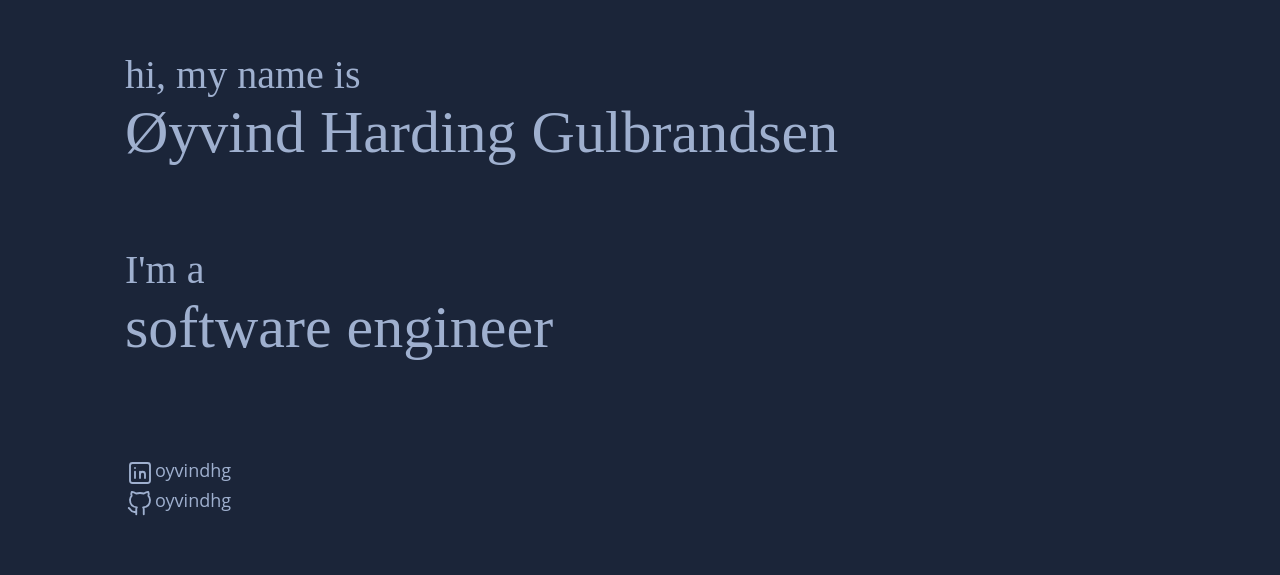
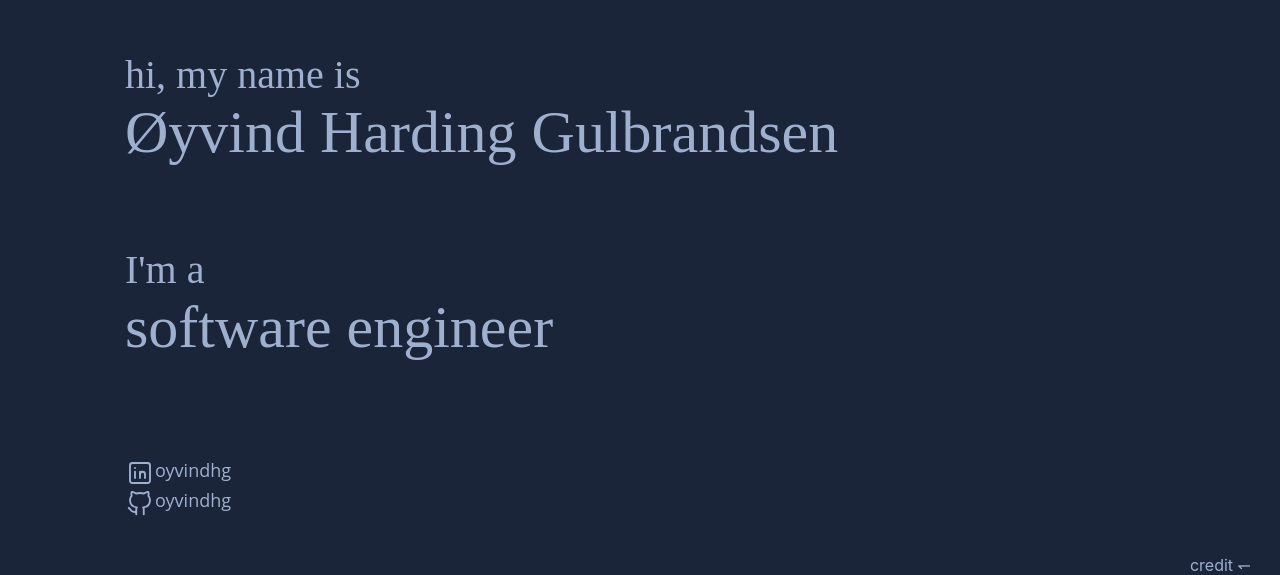
Before and after one commit to oyvindhg/oyvindhg.github.io, a React (Create React App) app: page / in a window 1280 px wide. Shown: the part 274-849 px from the top of the page. Before the commit the page ends 800 px from the top, so only its background shows below. Built offline with nearby package versions, Linux system fonts and the light colour scheme.

Commit message:
Add credits
Also rename homepage to frontpage

```diff
--- a/src/App.tsx
+++ b/src/App.tsx
@@ -1,5 +1,5 @@
 import { useEffect } from 'react';
-import HomePage from './frontpage/HomePage';
+import Frontpage from './frontpage/Frontpage';
 import ReactGA from 'react-ga';
 import { useLocation, } from 'react-router-dom';
 
@@ -15,7 +15,7 @@ function App() {
   }, [location]);
 
   return (
-    <HomePage />
+    <Frontpage />
   );
 }
 
--- /dev/null
+++ b/src/frontpage/Credits.css
@@ -0,0 +1,10 @@
+.credits {
+    text-align: right;
+    margin-top: 37px;
+    margin-right: 29px;
+  }
+
+.credit-opener:hover {
+    cursor: pointer;
+    color: #B15252;
+}
--- /dev/null
+++ b/src/frontpage/Credits.tsx
@@ -0,0 +1,33 @@
+import { useState } from 'react';
+import './Credits.css';
+
+function Credits() {
+
+    const [showCredits, setShowCredits] = useState(false)
+
+    const toggleShowCredits = () => {
+        setShowCredits(!showCredits)
+    }
+
+    return (
+        <div className="credits" onClick={toggleShowCredits}>
+            <span className="credit-opener">credit
+                {showCredits &&
+                    <span> &#8643;</span>
+                }
+                {!showCredits &&
+                    <span> &#8637;</span>
+                }
+            </span>
+            {showCredits &&
+                <div>
+                    Written with <a href="https://reactjs.org/" target="_blank">React</a> |
+                    SVGs from <a href="https://tablericons.com/" target="_blank">Tabler Icons</a> |
+                    Logo and favicon from <a href="https://favicon.io/" target="_blank">favicon.io</a>
+                </div>
+            }
+        </div>
+    );
+}
+
+export default Credits;
--- a/src/frontpage/HomePage.css
+++ b/src/frontpage/Frontpage.css
@@ -1,11 +1,10 @@
-.home-page {
-    background-color: #1B2539;
+.frontpage {
     min-height: 100vh;
     color: #9FB0CF;
   }
 
 @media (min-width: 600px) {
-.home-page-content {
+.frontpage-contents {
       margin-left: 125px;
       padding-top: 325px;
     }
--- a/src/frontpage/HomePage.tsx
+++ b/src/frontpage/Frontpage.tsx
@@ -1,17 +1,18 @@
-import React from 'react';
-import './HomePage.css';
+import './Frontpage.css';
 import Introduction from './Introduction'
 import ContactInformation from './ContactInformation';
+import Credits from './Credits';
 
-function HomePage() {
+function Frontpage() {
     return (
-        <div className="home-page">
-            <div className="home-page-content">
+        <div className="frontpage">
+            <div className="frontpage-contents">
                 <Introduction />
                 <ContactInformation />
+                <Credits />
             </div>
         </div>
     );
 }
 
-export default HomePage;
+export default Frontpage;
```
